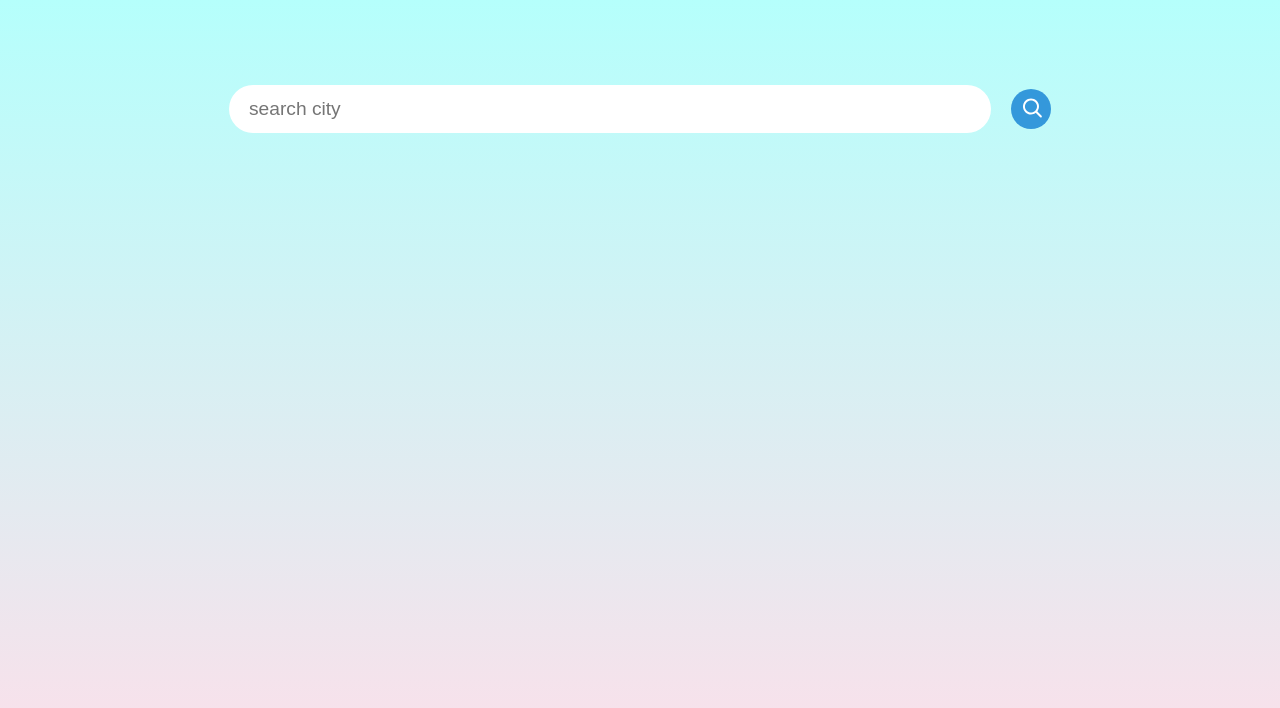
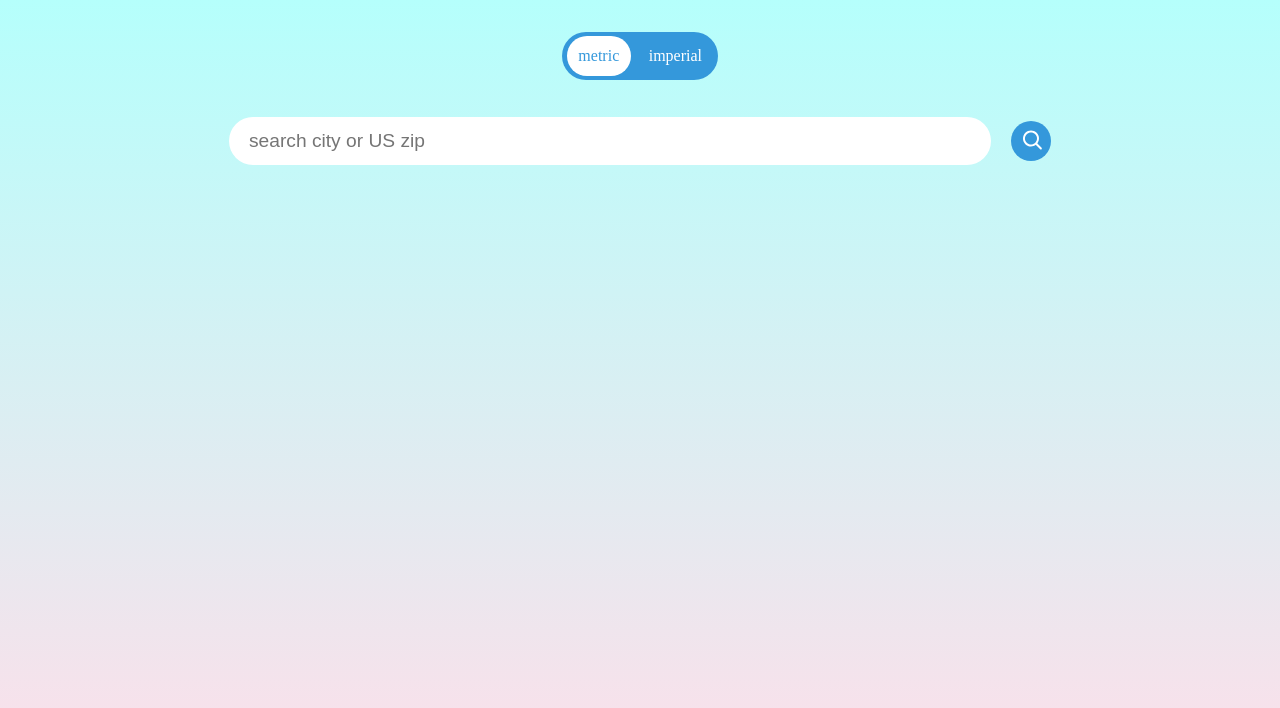
Before and after one commit to a-adel-dev/odin-weather, a website built with webpack: page dist/index.html in a window 1280 px wide. Built offline with nearby package versions, Linux system fonts and the light colour scheme.

Commit message:
add metric-imperial toggle

```diff
--- /dev/null
+++ b/src/AppSettings.js
@@ -0,0 +1,25 @@
+class AppSettings {
+  constructor() {
+    this.apiKey = 'b8f0840984e340018bb144353230607';
+    this.units = 'metric';
+    this.location = '';
+  }
+
+  setUnits(units) {
+    this.units = units;
+  }
+
+  setLocation(location) {
+    this.location = location;
+  }
+
+  getApiKey() {
+    return this.apiKey;
+  }
+
+  getLocation() {
+    return this.location;
+  }
+}
+
+export default AppSettings;
--- a/src/index.js
+++ b/src/index.js
@@ -1,6 +1,8 @@
 import './style.css';
 import getWeatherData from './weather';
 import searchArea from './searchArea';
+import toggleButton from './toggle';
+import AppSettings from './appSettings';
 
 async function getLocation() {
   const element = document.createElement('p');
@@ -10,7 +12,10 @@ async function getLocation() {
   document.body.appendChild(element);
 }
 
+const appSettings = new AppSettings();
+
 function renderPage() {
+  document.body.appendChild(toggleButton());
   document.body.appendChild(searchArea());
 }
 
--- a/src/searchArea.js
+++ b/src/searchArea.js
@@ -13,7 +13,7 @@ export default function searchArea() {
   const searchBox = document.createElement('input');
   searchBox.classList.add('search-box');
   searchBox.setAttribute('type', 'text');
-  searchBox.setAttribute('placeholder', 'search city');
+  searchBox.setAttribute('placeholder', 'search city or US zip');
   searchBox.required = true;
 
   // Create a button element for the search button
--- a/src/style.css
+++ b/src/style.css
@@ -13,6 +13,78 @@ body {
   background-attachment: fixed;
 }
 
+/* ************************************ */
+/* toggle button */
+/* ************************************ */
+
+.toggle-div {
+  display: flex;
+  justify-content: center;
+  align-items: center;
+  width: 100%;
+  margin-top: 2rem;
+}
+
+.toggle-button {
+  opacity: 0;
+  position: absolute;
+  left: -90000px;
+  top: -90000px;
+}
+
+.toggle-button + label {
+  position: relative;
+  display: flex;
+  align-items: center;
+  cursor: pointer;
+}
+
+.toggle-button + label::before {
+  width: 8rem;
+  height: 3rem;
+  display: flex;
+  align-items: center;
+  justify-content: flex-end;
+  content: 'imperial';
+  background-color: #3498db;
+  border-radius: 3rem;
+  padding-right: 1rem;
+  padding-left: 0.75rem;
+  color: white;
+}
+
+.toggle-button:checked + label::before {
+  justify-content: flex-start;
+  content: 'metric';
+  color: white;
+}
+
+.toggle-button + label::after {
+  position: absolute;
+  left: 0;
+  display: flex;
+  align-items: center;
+  justify-content: center;
+  content: 'metric';
+  width: 4rem;
+  height: 2.5rem;
+  background-color: #ffffff;
+  border-radius: 3rem;
+  color: #3498db;
+  margin-left: 0.3rem;
+  transition: left 200ms ease-in-out;
+}
+
+.toggle-button:checked + label::after {
+  width: 5rem;
+  left: 4rem;
+  content: 'imperial';
+  color: #3498db;
+}
+
+/* ************************************ */
+/* search area */
+/* ************************************ */
 .search-container {
   display: flex;
   flex-direction: column;
@@ -28,7 +100,7 @@ body {
   border-radius: 20px;
   padding: 5px;
   gap: 20px;
-  margin-top: 5rem;
+  margin-top: 2rem;
   width: 100%;
 }
 .search-box {
--- /dev/null
+++ b/src/toggle.js
@@ -0,0 +1,15 @@
+export default function toggleButton() {
+  const container = document.createElement('div');
+  container.classList.add('toggle-div');
+  const button = document.createElement('input');
+  button.id = 'check';
+  button.classList.add('toggle-button');
+  button.setAttribute('type', 'checkbox');
+
+  const label = document.createElement('label');
+  label.setAttribute('for', 'check');
+
+  container.appendChild(button);
+  container.appendChild(label);
+  return container;
+}
```
